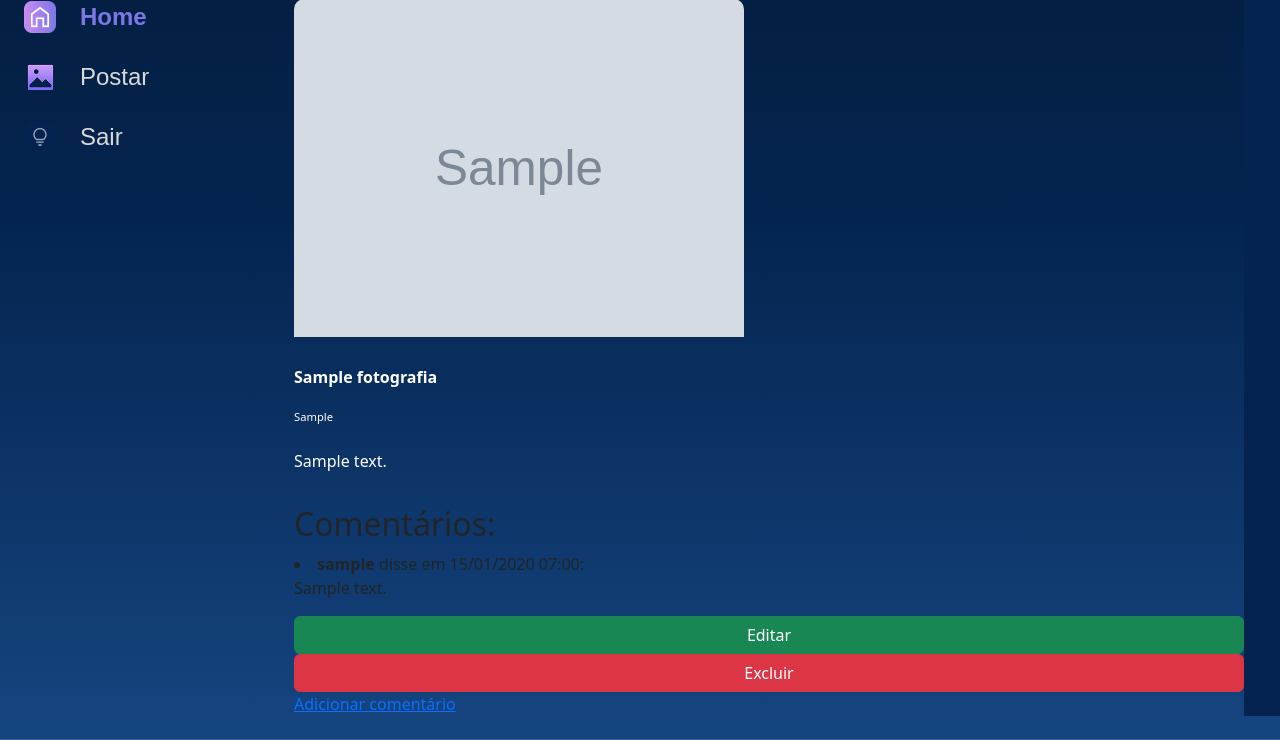
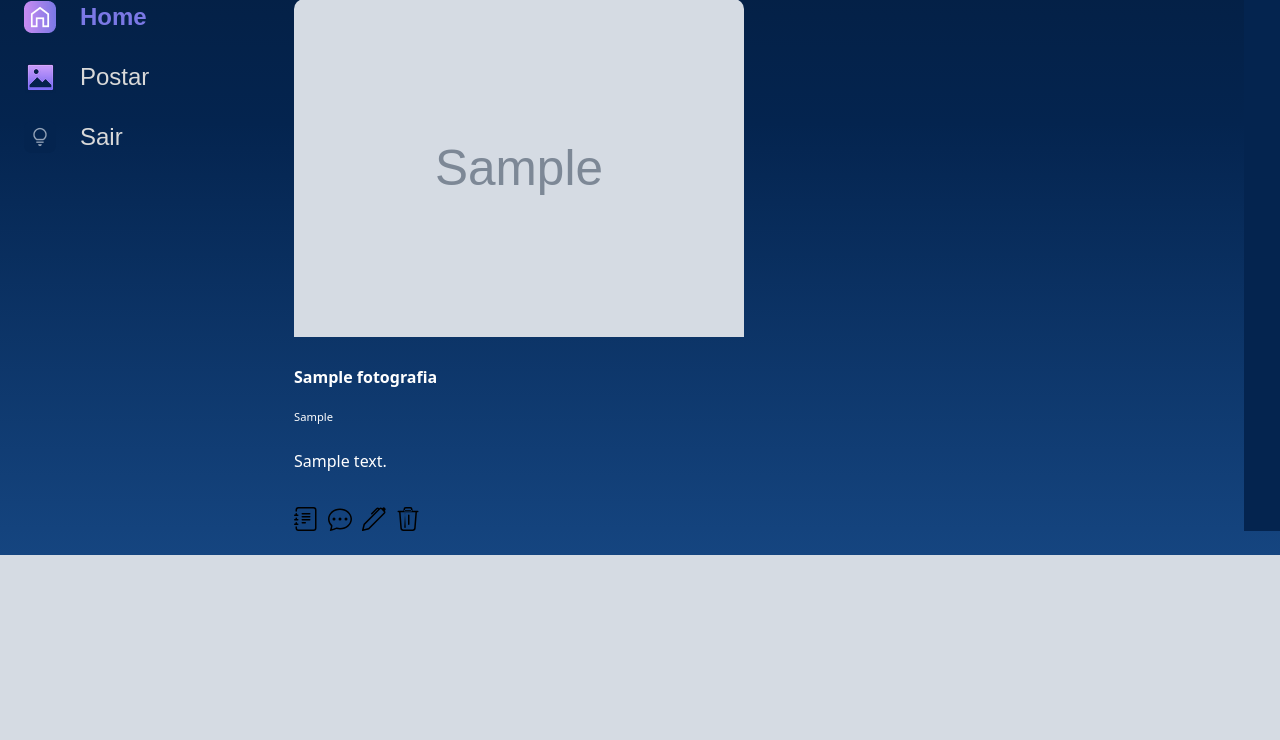
Before and after one commit to sergiojr-dev/espaco-picel, a Django app: page /imagem/1 in a window 1280 px wide; the page is wider, and only the part inside the window is pictured. Shown: the part 308-1048 px from the top of that part. After the commit the page ends 863 px from the top of that part, so only its background shows below. Run offline with Django 4.2, Linux system fonts and the light colour scheme; a user stored in the database is signed in; tables that the repository leaves empty hold one stand-in row (values such as "Sample post"); grey boxes marked "Sample" are stand-in pictures.

Commit message:
Função listar os comentarios

```diff
--- a/apps/comentario/forms.py
+++ b/apps/comentario/forms.py
@@ -11,7 +11,7 @@ class ComentarioForms(forms.ModelForm):
         }
 
         widgets = {
-        'comment': forms.TextInput(attrs={'class':'form-control'}),
+        'comment':  forms.Textarea(attrs={'class':'form-control'}),
         'usuario': forms.Select(attrs={"class": "form-control"}),
         'data_comentario': forms.DateInput(  # para formularios do tipo data
                 format = '%d/%m/%Y',
--- a/apps/comentario/urls.py
+++ b/apps/comentario/urls.py
@@ -1,7 +1,8 @@
 from django.urls import path
 from apps.comentario.views import criar_comentario
-
+from . import views
 
 urlpatterns= [
     path("criar_comentario/<int:foto_id>", criar_comentario, name = 'criar_comentario' ),
+    path('lista_comentarios/<int:foto_id>/', views.lista_comentarios, name='lista_comentarios'),
 ]
--- a/templates/comentario/criar_comentario.html
+++ b/templates/comentario/criar_comentario.html
@@ -10,10 +10,11 @@
 <section class="galeria" style="margin-left: 5em">
     <form action="{% url 'criar_comentario' foto_id %}" method="POST" enctype="multipart/form-data"> <!-- enctype="multipart/form-data" é para formulário que inclui o envio de arquivos-->
         {% csrf_token %}
+        {% csrf_token %}
         <div class="row">
             {% for field in form.visible_fields %}
             <div class="col-12" style="margin-bottom: 10px;">
-                <label for="{{ field.id_for_label }}" style="color:#D9D9D9; margin-bottom: 5px;">{{field.label}}</label>
+                <label for="{{ field.id_for_label }}" style="color:#D9D9D9; margin-bottom: 10px;">{{field.label}}</label>
                 {{ field }}
             </div>
             {% endfor %}
--- a/templates/galeria/imagem.html
+++ b/templates/galeria/imagem.html
@@ -2,7 +2,11 @@
 {% load static %}
 {% block content %}
 <head>
-    <link href="https://cdn.jsdelivr.net/npm/bootstrap@5.2.2/dist/css/bootstrap.min.css" rel="stylesheet" integrity="sha384-Zenh87qX5JnK2Jl0vWa8Ck2rdkQ2Bzep5IDxbcnCeuOxjzrPF/et3URy9Bv1WTRi" crossorigin="anonymous">
+      <svg xmlns="http://www.w3.org/2000/svg" width="16" height="16" fill="currentColor" class="bi bi-chat-fill" viewBox="0 0 16 16">
+        <path d="M8 15c4.418 0 8-3.134 8-7s-3.582-7-8-7-8 3.134-8 7c0 1.76.743 3.37 1.97 4.6-.097 1.016-.417 2.13-.771 2.966-.079.186.074.394.273.362 2.256-.37 3.597-.938 4.18-1.234A9 9 0 0 0 8 15"/>
+      </svg>
+
+      <link href="https://cdn.jsdelivr.net/npm/bootstrap@5.2.2/dist/css/bootstrap.min.css" rel="stylesheet" integrity="sha384-Zenh87qX5JnK2Jl0vWa8Ck2rdkQ2Bzep5IDxbcnCeuOxjzrPF/et3URy9Bv1WTRi" crossorigin="anonymous">
 </head>
 
 <section class="conteudo">
@@ -21,26 +25,41 @@
                 </div>
             </div>
 
-            <h2>Comentários:</h2>
+            <div style="display: flex; align-items: center;">
+                <a href="{% url 'lista_comentarios' foto_id=fotografia.id %}">
+                    <svg xmlns="http://www.w3.org/2000/svg"  width="24" height="24" style="margin-right: 10px;" class="bi bi-chat-dots" viewBox="0 0 16 16">
+                        <path d="M5 10.5a.5.5 0 0 1 .5-.5h2a.5.5 0 0 1 0 1h-2a.5.5 0 0 1-.5-.5m0-2a.5.5 0 0 1 .5-.5h5a.5.5 0 0 1 0 1h-5a.5.5 0 0 1-.5-.5m0-2a.5.5 0 0 1 .5-.5h5a.5.5 0 0 1 0 1h-5a.5.5 0 0 1-.5-.5m0-2a.5.5 0 0 1 .5-.5h5a.5.5 0 0 1 0 1h-5a.5.5 0 0 1-.5-.5"/>
+                        <path d="M3 0h10a2 2 0 0 1 2 2v12a2 2 0 0 1-2 2H3a2 2 0 0 1-2-2v-1h1v1a1 1 0 0 0 1 1h10a1 1 0 0 0 1-1V2a1 1 0 0 0-1-1H3a1 1 0 0 0-1 1v1H1V2a2 2 0 0 1 2-2"/>
+                        <path d="M1 5v-.5a.5.5 0 0 1 1 0V5h.5a.5.5 0 0 1 0 1h-2a.5.5 0 0 1 0-1zm0 3v-.5a.5.5 0 0 1 1 0V8h.5a.5.5 0 0 1 0 1h-2a.5.5 0 0 1 0-1zm0 3v-.5a.5.5 0 0 1 1 0v.5h.5a.5.5 0 0 1 0 1h-2a.5.5 0 0 1 0-1z"/>
+                      </svg>
+                </a>
 
-        {% for comentario in fotografia.comentario_set.all %}
-            <li>
-                <strong>{{ comentario.usuario }}</strong> disse em {{ comentario.data_comentario|date:"d/m/Y H:i" }}:
-                <p>{{ comentario.comment }}</p>
-            </li>
-        {% empty %}
-            <li>Nenhum comentário ainda.</li>
-        {% endfor %}
-            {% if fotografia.usuario.username == request.user.username %}
-                <div>
-                    <a href="{% url 'editar_postagem' fotografia.id %}"><button class="btn btn-success col-12" style="padding: top 5px;">Editar</button></a>
-                    <a href="{% url 'deletar_postagem' fotografia.id %}"><button class="btn btn-danger col-12" style="padding: top 5px;">Excluir</button></a>
-                </div>
-            {% endif %}
-        </div>
+                <a href="{% url 'criar_comentario' fotografia.id %}">
+                    <svg xmlns="http://www.w3.org/2000/svg" width="24" height="24" style="margin-right: 10px;" class="bi bi-chat-dots" viewBox="0 0 16 16">
+                        <path d="M5 8a1 1 0 1 1-2 0 1 1 0 0 1 2 0m4 0a1 1 0 1 1-2 0 1 1 0 0 1 2 0m3 1a1 1 0 1 0 0-2 1 1 0 0 0 0 2"/>
+                        <path d="m2.165 15.803.02-.004c1.83-.363 2.948-.842 3.468-1.105A9 9 0 0 0 8 15c4.418 0 8-3.134 8-7s-3.582-7-8-7-8 3.134-8 7c0 1.76.743 3.37 1.97 4.6a10.4 10.4 0 0 1-.524 2.318l-.003.011a11 11 0 0 1-.244.637c-.079.186.074.394.273.362a22 22 0 0 0 .693-.125m.8-3.108a1 1 0 0 0-.287-.801C1.618 10.83 1 9.468 1 8c0-3.192 3.004-6 7-6s7 2.808 7 6-3.004 6-7 6a8 8 0 0 1-2.088-.272 1 1 0 0 0-.711.074c-.387.196-1.24.57-2.634.893a11 11 0 0 0 .398-2"/>
+                    </svg>
+                </a>
+
+                {% if fotografia.usuario.username == request.user.username %}
+
+                    <a href="{% url 'editar_postagem' fotografia.id %}">
+                        <svg xmlns="http://www.w3.org/2000/svg" width="24" height="24" style="margin-right: 10px;" class="bi bi-pen" viewBox="0 0 16 16">
+                            <path d="m13.498.795.149-.149a1.207 1.207 0 1 1 1.707 1.708l-.149.148a1.5 1.5 0 0 1-.059 2.059L4.854 14.854a.5.5 0 0 1-.233.131l-4 1a.5.5 0 0 1-.606-.606l1-4a.5.5 0 0 1 .131-.232l9.642-9.642a.5.5 0 0 0-.642.056L6.854 4.854a.5.5 0 1 1-.708-.708L9.44.854A1.5 1.5 0 0 1 11.5.796a1.5 1.5 0 0 1 1.998-.001m-.644.766a.5.5 0 0 0-.707 0L1.95 11.756l-.764 3.057 3.057-.764L14.44 3.854a.5.5 0 0 0 0-.708z"/>
+                        </svg>
+                    </a>
+
+                    <a href="{% url 'deletar_postagem' fotografia.id %}">
+                        <svg xmlns="http://www.w3.org/2000/svg" width="24" height="24" class="bi bi-trash3" viewBox="0 0 16 16">
+                            <path d="M6.5 1h3a.5.5 0 0 1 .5.5v1H6v-1a.5.5 0 0 1 .5-.5M11 2.5v-1A1.5 1.5 0 0 0 9.5 0h-3A1.5 1.5 0 0 0 5 1.5v1H1.5a.5.5 0 0 0 0 1h.538l.853 10.66A2 2 0 0 0 4.885 16h6.23a2 2 0 0 0 1.994-1.84l.853-10.66h.538a.5.5 0 0 0 0-1zm1.958 1-.846 10.58a1 1 0 0 1-.997.92h-6.23a1 1 0 0 1-.997-.92L3.042 3.5zm-7.487 1a.5.5 0 0 1 .528.47l.5 8.5a.5.5 0 0 1-.998.06l.5-8.5a.5.5 0 0 1 .528-.47M5.5 2h5v1h-5V2zm3 3a.5.5 0 0 1 .5.5v6a.5.5 0 0 1-1 0V5.5a.5.5 0 0 1 .5-.5z"/>
+                        </svg>
+                    </a>
+                {% endif %}
+            </div>
+
     </section>
 
-    <a href="{% url 'criar_comentario' fotografia.id %}">Adicionar comentário</a>
 </section>
 
+
 {% endblock %}
```
Also changed, not shown: apps/comentario/views.py (+8 -1 lines), templates/comentario/lista_comentarios.html (added, +65 -0 lines), static/assets/ícones/1x/facebook.png (deleted).
